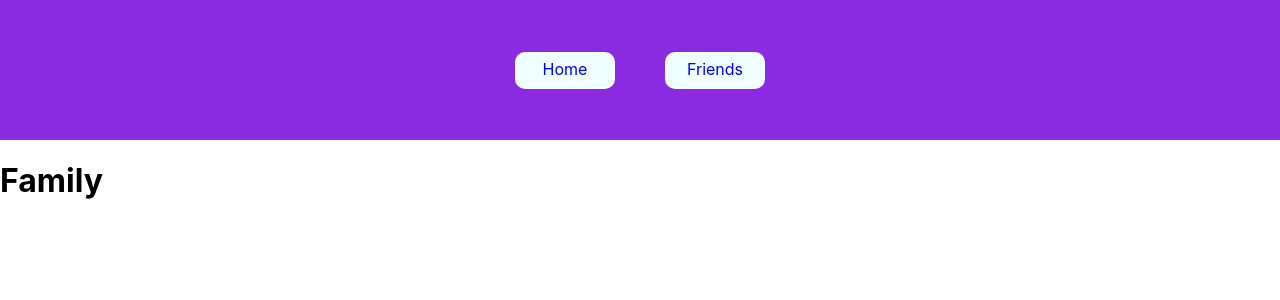
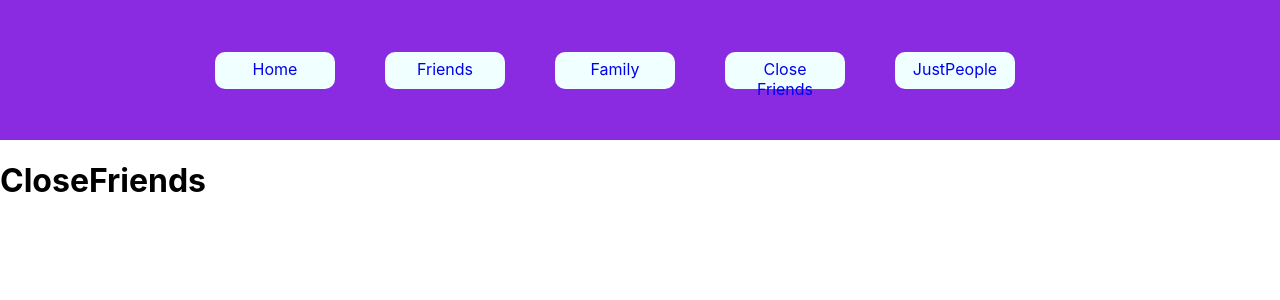
Before and after one commit to fantomkis/react_pro, a React (Create React App) app: page /closefr in a window 1280 px wide. Shown: the top 300 px of the page. Built offline with nearby package versions, Linux system fonts and the light colour scheme.

Commit message:
add routihg and component open

```diff
--- a/src/components/App.tsx
+++ b/src/components/App.tsx
@@ -1,14 +1,31 @@
 
 
+import { Route, Routes } from 'react-router-dom';
 import Family from './Family/Family';
 import Navigation from './Navigation/Navigation';
+import Home from '../pages/Home';
+import Friends from './Friends/Friends';
+import CloseFriends from './CloseFriends/CloseFriends';
+import JustPeople from './JustPeople/JustPeople';
 
 function App() {
   return (
-    <div >
+    <>
+
       <Navigation/>
-  <Family/>
-    </div>
+
+      <main>
+        <Routes>
+          <Route path='/' element={<Home />} />
+          <Route path='/friends' element={<Friends />} />
+          <Route path='/family' element={<Family />} />
+          <Route path='/closefr' element={<CloseFriends />} />
+            <Route path='/justpeple' element={<JustPeople />} />
+
+        </Routes>
+      </main>
+
+      </>
   );
 }
 
--- a/src/components/CloseFriends/CloseFriends.tsx
+++ b/src/components/CloseFriends/CloseFriends.tsx
@@ -3,7 +3,7 @@ import React from 'react';
 const CloseFriends = () => {
     return (
         <div>
-
+            <h1>CloseFriends</h1>
         </div>
     );
 };
--- a/src/components/Friends/Friends.tsx
+++ b/src/components/Friends/Friends.tsx
@@ -4,7 +4,7 @@ import React from 'react';
 const Friends = () => {
     return (
         <div>
-
+            <h1>Friends</h1>
         </div>
     );
 };
--- a/src/components/JustPeople/JustPeople.tsx
+++ b/src/components/JustPeople/JustPeople.tsx
@@ -1,9 +1,9 @@
-import React from 'react';
+
 
 const JustPeople = () => {
     return (
         <div>
-
+            <h1>JustPeople</h1>
         </div>
     );
 };
--- a/src/components/Navigation/Navigation.module.css
+++ b/src/components/Navigation/Navigation.module.css
@@ -7,7 +7,7 @@
   justify-content: center;
   align-items: center;
 }
-.home {
+.btn {
   text-decoration: none;
   margin-right: 50px;
   width: 100px;
@@ -16,6 +16,8 @@
   text-align: center;
   border-radius: 10px;
   padding-top: 7px;
+  padding-left: 10px;
+  padding-right: 10px;
 }
 .friends {
   text-decoration: none;
--- a/src/components/Navigation/Navigation.tsx
+++ b/src/components/Navigation/Navigation.tsx
@@ -4,14 +4,23 @@ import s from "./Navigation.module.css";
 
 const Navigation = () => {
   return (
-    <div className={s.nav}>
-      <NavLink to="/" className={s.home}>
+    <header className={s.nav}>
+      <NavLink to="/" className={s.btn} end>
         Home
       </NavLink>
-      <NavLink to="friends" className={s.friends}>
+      <NavLink to="friends" className={s.btn}>
         Friends
+          </NavLink>
+          <NavLink to="family" className={s.btn}>
+        Family
+          </NavLink>
+          <NavLink to="closefr" className={s.btn}>
+        Close Friends
+          </NavLink>
+          <NavLink to="justpeple" className={s.btn}>
+        JustPeople
       </NavLink>
-    </div>
+    </header>
   );
 };
 
```
